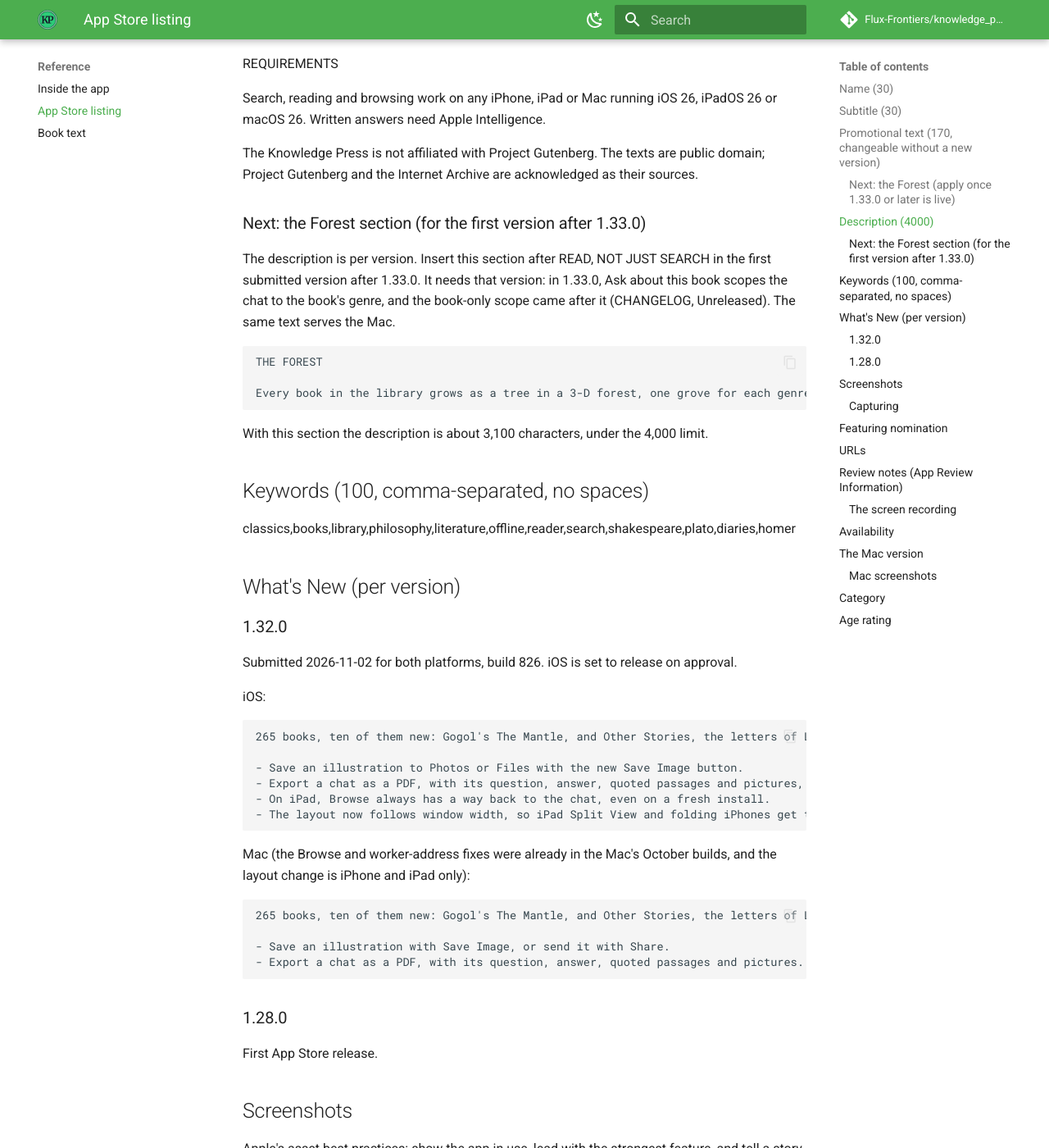
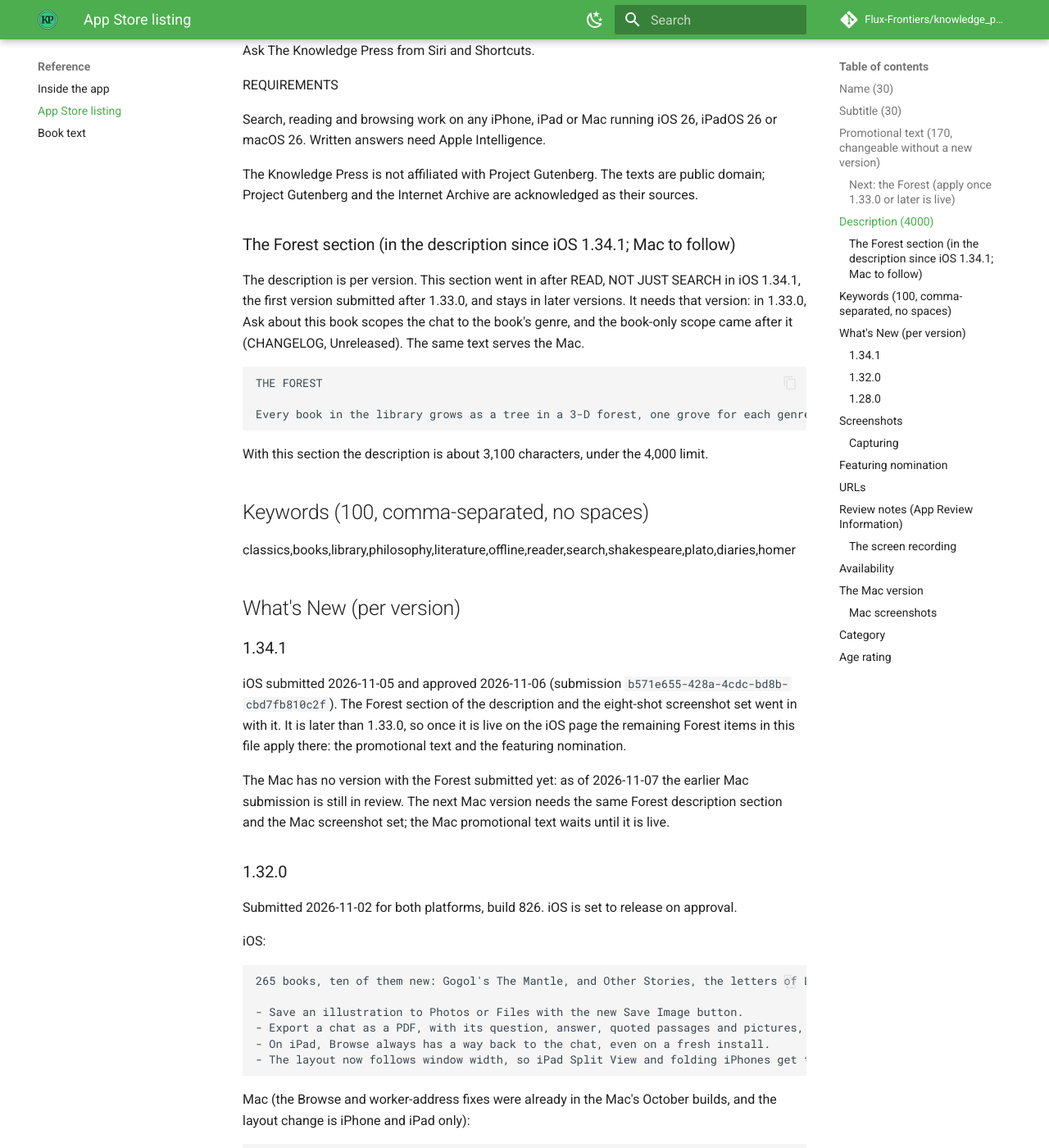
Before and after one commit to Flux-Frontiers/knowledge_press, an MkDocs documentation site: the page built from docs/APP_STORE_LISTING.md, in a window 1280 px wide and 1400 px high, scrolled down 2228 px. Shown: the whole window at 82% size. Built offline with MkDocs 1.6.1 and Material for MkDocs 9.7.7, drawn with Linux system fonts in a browser that asks for light colours; comment, search, counter and statistics services are not loaded; some of the changed text lies outside the part shown.

Commit message:
docs(store): iOS 1.34.1 approved; Forest description and screenshots shipped (#113)

```diff
--- a/docs/APP_STORE_LISTING.md
+++ b/docs/APP_STORE_LISTING.md
@@ -5,7 +5,8 @@
 
 Store page: <https://apps.apple.com/us/app/the-knowledge-press/id6812116080>
 (Apple ID `6812116080`). Both apps are live: the Mac since 2026-10-28, the
-iPhone and iPad app since iOS 1.30.0 was released on 2026-11-02. They are one
+iPhone and iPad app since iOS 1.30.0 was released on 2026-11-02. iOS 1.34.1,
+which carries the Forest, was approved on 2026-11-06. They are one
 Universal Purchase on the same record, so the same link serves both;
 `?mt=12` opens the Mac tab.
 
@@ -105,10 +106,11 @@
 public domain; Project Gutenberg and the Internet Archive are acknowledged
 as their sources.
 
-### Next: the Forest section (for the first version after 1.33.0)
+### The Forest section (in the description since iOS 1.34.1; Mac to follow)
 
-The description is per version. Insert this section after READ, NOT JUST
-SEARCH in the first submitted version after 1.33.0. It needs that version:
+The description is per version. This section went in after READ, NOT JUST
+SEARCH in iOS 1.34.1, the first version submitted after 1.33.0, and stays in
+later versions. It needs that version:
 in 1.33.0, Ask about this book scopes the chat to the book's genre, and the
 book-only scope came after it (CHANGELOG, Unreleased). The same text serves
 the Mac.
@@ -127,6 +129,19 @@
 classics,books,library,philosophy,literature,offline,reader,search,shakespeare,plato,diaries,homer
 
 ## What's New (per version)
+
+### 1.34.1
+
+iOS submitted 2026-11-05 and approved 2026-11-06 (submission
+`b571e655-428a-4cdc-bd8b-cbd7fb810c2f`). The Forest section of the
+description and the eight-shot screenshot set went in with it. It is later
+than 1.33.0, so once it is live on the iOS page the remaining Forest items in
+this file apply there: the promotional text and the featuring nomination.
+
+The Mac has no version with the Forest submitted yet: as of 2026-11-07 the
+earlier Mac submission is still in review. The next Mac version needs the
+same Forest description section and the Mac screenshot set; the Mac
+promotional text waits until it is live.
 
 ### 1.32.0
 
@@ -166,9 +181,9 @@
 asset must suit a 4+ audience even though the app is rated 13+. No prices,
 URLs, award claims, Project Gutenberg logo, or other platforms' logos.
 
-The set below is for the first submitted version after 1.33.0: slot 06 shows
-title search in Browse, and slot 03's card shows Ask about this book with
-the book-only scope, both of which came after 1.33.0. All shots use dark
+The set below went in with iOS 1.34.1, the first version submitted after
+1.33.0: slot 06 shows title search in Browse, and slot 03's card shows Ask
+about this book with the book-only scope, both of which came after 1.33.0. All shots use dark
 mode, the Simulator default (`SIM_APPEARANCE=dark`); do not mix modes in a
 set. iPad shots are landscape (rotate the Simulator with Cmd-Left
 before capturing); iPhone shots are portrait.
```
